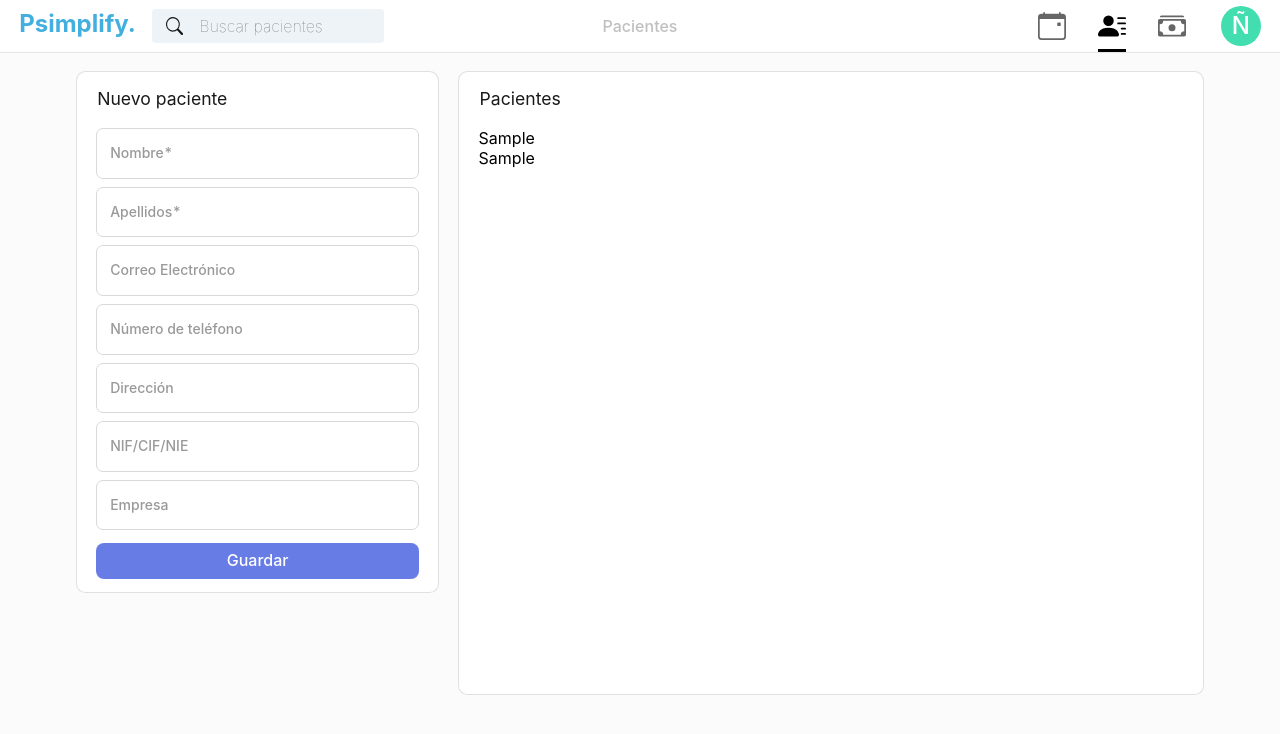
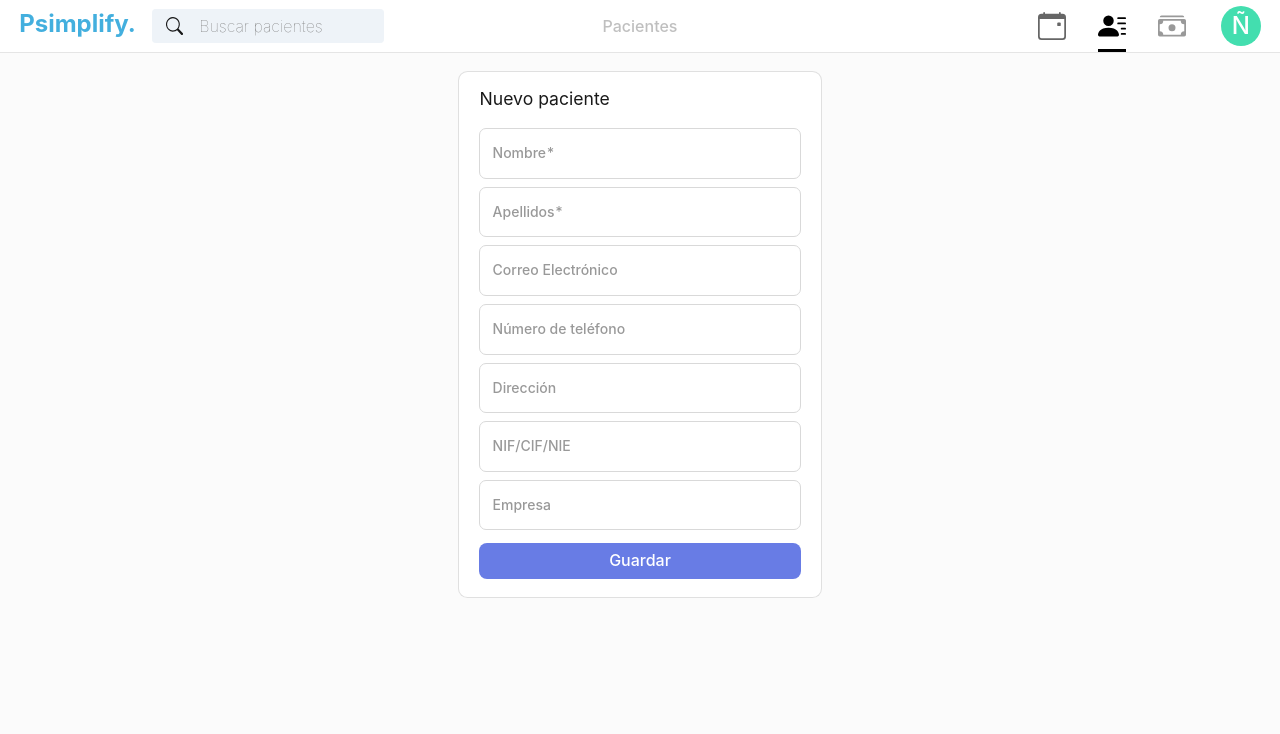
Before and after one commit to fbgoode/psimplify-f, a Next.js app: page /patients in a window 1280 px wide. Shown: the top 734 px of the page. Built offline with nearby package versions, Linux system fonts and the light colour scheme; what @aws-amplify/api, @aws-amplify/auth would draw is missing.

Commit message:
Ready for demo.

```diff
--- a/components/Footer/index.jsx
+++ b/components/Footer/index.jsx
@@ -1,5 +1,6 @@
 import styles from './styles.module.css';
 import HeaderItem from '../HeaderItem';
+import { Tooltip } from 'antd';
 
 const Footer = (props)=>{
     return(
@@ -7,7 +8,12 @@ const Footer = (props)=>{
             <div className={styles.footerContainer}>
                 <HeaderItem title="Calendario" goto="/appointments" src="/img/cal.svg"/>
                 <HeaderItem title="Pacientes" goto="/patients" src="/img/patients.svg"/>
-                <HeaderItem title="Bonos y pagos" goto="/payments" src="/img/cash.svg"/>
+                {/* <HeaderItem title="Bonos y pagos" goto="/payments" src="/img/cash.svg"/> */}
+                <Tooltip placement="bottom" title="Bonos y pagos (coming soon)" mouseEnterDelay="0.5">
+                    <div className={styles.col}>
+                        <img src="/img/cash.svg" alt="Bonos y pagos" style={{width:"1.75rem",height:"1.75rem",opacity:".4"}}/>
+                    </div>
+                </Tooltip>
             </div>
         </footer>
     )
--- a/components/Footer/styles.module.css
+++ b/components/Footer/styles.module.css
@@ -21,3 +21,14 @@
     display: flex;
   }
 }
+
+.col {
+  width: 1.75rem;
+  height:100%;
+  display:flex;
+  justify-content: center;
+  align-items: center;
+  position: relative;
+  margin: 0 1em;
+  cursor: pointer;
+}
--- a/components/Header/index.jsx
+++ b/components/Header/index.jsx
@@ -2,7 +2,7 @@ import Avatar from '../Avatar';
 import {connect} from 'react-redux';
 import styles from './styles.module.css';
 import Link from 'next/link';
-import { Menu,  Dropdown } from 'antd';
+import { Menu,  Dropdown, Tooltip } from 'antd';
 import { Auth } from '@aws-amplify/auth';
 import {LOGOUT} from '../../redux/types';
 import { useRouter } from 'next/router';
@@ -27,10 +27,10 @@ const Header = (props)=>{
 
     const menu = (
         <Menu>
-          <Menu.Item>
-            <Link href="/profile">
+          <Menu.Item style={{opacity:.3}}>
+            {/* <Link href="/profile"> */}
               Mi perfil
-            </Link>
+            {/* </Link> */}
           </Menu.Item>
           <Menu.Item>
             <div onClick={logOut}>
@@ -57,7 +57,12 @@ const Header = (props)=>{
                     <div className={styles.menuItems}>
                         <HeaderItem title="Calendario" goto="/appointments" src="/img/cal.svg"/>
                         <HeaderItem title="Pacientes" goto="/patients" src="/img/patients.svg"/>
-                        <HeaderItem title="Bonos y pagos" goto="/payments" src="/img/cash.svg"/>
+                        {/* <HeaderItem title="Bonos y pagos" goto="/payments" src="/img/cash.svg"/> */}
+                        <Tooltip placement="bottom" title="Bonos y pagos (coming soon)" mouseEnterDelay="0.5">
+                            <div className={styles.col}>
+                                <img src="/img/cash.svg" alt="Bonos y pagos" style={{width:"1.75rem",height:"1.75rem",opacity:".4"}}/>
+                            </div>
+                        </Tooltip>
                     </div>
                     <Dropdown overlay={menu} placement="bottomRight">
                         <div style={{marginLeft:".7rem"}}>
--- a/components/Header/styles.module.css
+++ b/components/Header/styles.module.css
@@ -108,3 +108,14 @@
     margin-right: .7em;
   }
 }
+
+.col {
+  width: 1.75rem;
+  height:100%;
+  display:flex;
+  justify-content: center;
+  align-items: center;
+  position: relative;
+  margin: 0 1em;
+  cursor: pointer;
+}
--- a/pages/appointments/index.jsx
+++ b/pages/appointments/index.jsx
@@ -204,7 +204,7 @@ const Register = (props) => {
       <NewExclusionModal onOk={onExclusionOk} onCancel={onExclusionCancel} visible={modals.exclusion.visible}/>
       <NewAppointmentModal onOk={onAppointmentOk} onCancel={onAppointmentCancel} visible={modals.appointment.visible}/>
       <div className="pageContainer">
-        <div className="content content-3">
+        <div className="content content-3 reverse">
             <div className="card card-1" style={{minHeight:"39rem"}}>
               <div className="card-header">
                 <div>{dateStringProper}</div>
@@ -226,7 +226,7 @@ const Register = (props) => {
             <div className="card card-1" style={{paddingBottom:".5rem"}}>
               <Calendar appointments={appointments} onPanelChange={onPanelChange} onSelectDate={onSelectDate}/>
             </div>
-            <div className="card card-1" style={{minHeight:"39rem"}}>
+            <div className="card card-1 dissapear" style={{minHeight:"39rem"}}>
               <div className="card-header">Últimas sesiones</div>
               <div id="lastCardsDiv" className="card-content">
               <InfiniteScroll
--- a/pages/patients/index.jsx
+++ b/pages/patients/index.jsx
@@ -68,7 +68,8 @@ const Register = (props) => {
       <Header title="Pacientes"></Header>
       <Loading visible={loading}></Loading>
       <div className="pageContainer">
-        <div className="content content-3">
+        {/* Quitar style del div inferior */}
+        <div className="content content-3" style={{justifyContent:"center"}}>
             <div className="card card-1">
               <div className="card-header">Nuevo paciente</div>
               <div className="card-content">
@@ -112,13 +113,13 @@ const Register = (props) => {
                 </div>
               </div>
             </div>
-            <div className="card card-2" style={{minHeight:"39rem"}}>
+            {/* <div className="card card-2" style={{minHeight:"39rem"}}>
               <div className="card-header">Pacientes</div>
               <div className="card-content">
                 <div>Sample</div>
                 <div>Sample</div>
               </div>
-            </div>
+            </div> */}
         </div>
       </div>
       <Footer/>
--- a/pages/patients/styles.module.css
+++ b/pages/patients/styles.module.css
@@ -5,5 +5,5 @@
 
 .buttonContainer button {
     width:100%;
-    margin-top:.3rem;
+    margin:.3rem 0;
 }
--- a/styles/globals.css
+++ b/styles/globals.css
@@ -49,6 +49,11 @@ header, footer {
   /* max-height: calc(100vh - 3.3rem); */
 }
 
+.content.reverse {
+  flex-wrap: wrap-reverse;
+  align-items: flex-end;
+}
+
 .card {
   max-width: 100%;
   background-color: #FFF;
@@ -78,6 +83,9 @@ header, footer {
   }
   .card.card-1, .card.card-2 {
     margin-bottom: .7rem;
+  }
+  .card.dissapear {
+    display:none;
   }
 }
 
```
